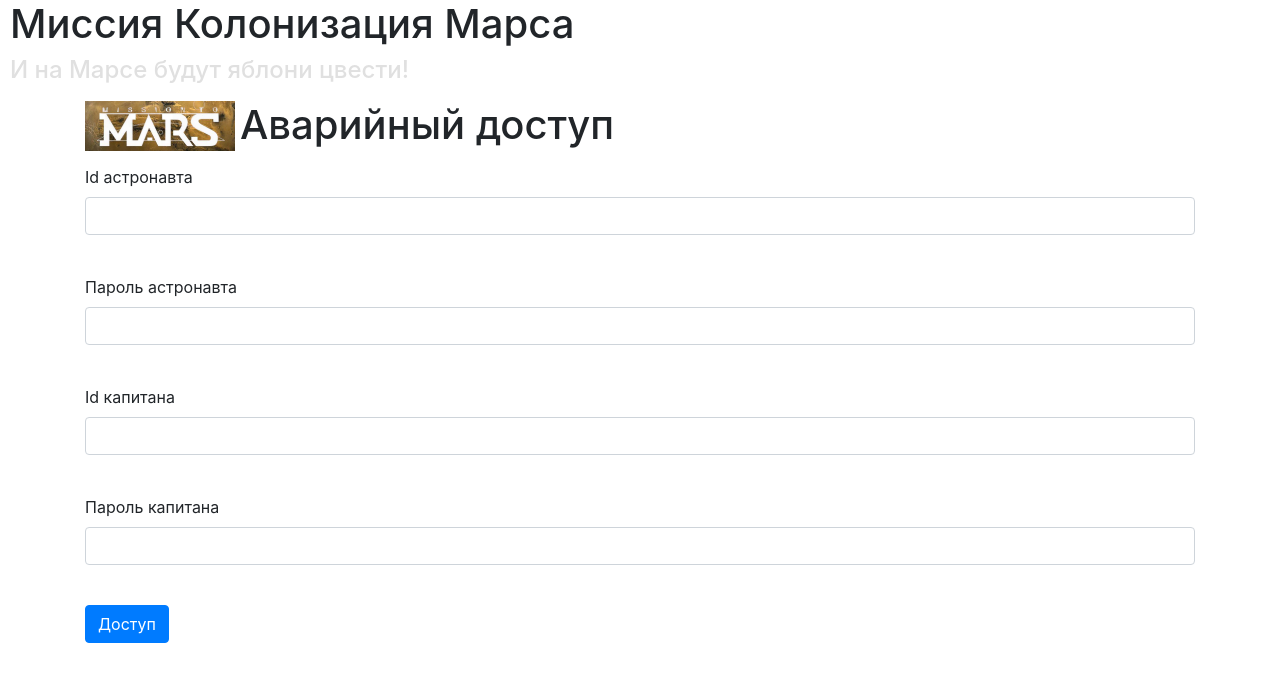
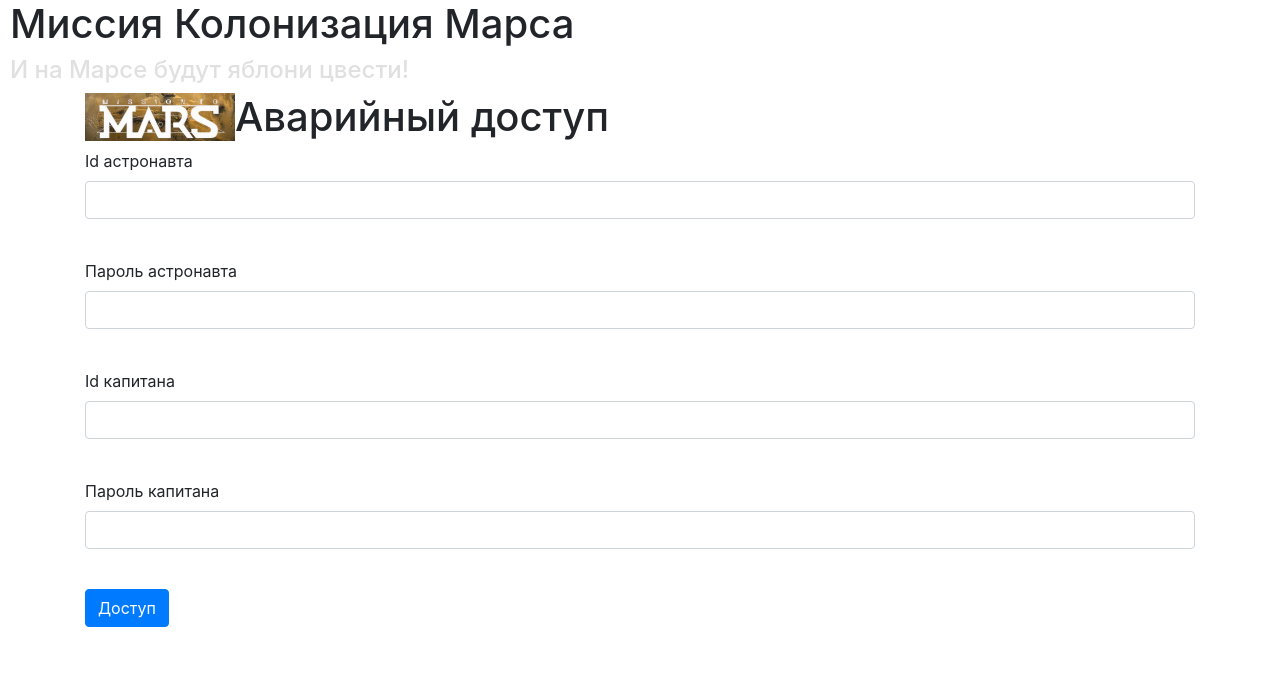
Before and after one commit to Xanops/flask_2_class_5, a Flask app: page /login in a window 1280 px wide. Shown: the top 682 px of the page. Run offline with Flask 2, Linux system fonts and the light colour scheme; some libraries are stand-ins or nearby versions.

Commit message:
second release

```diff
--- a/static/css/style.css
+++ b/static/css/style.css
@@ -3,11 +3,11 @@ h4 {
     margin-left: 10px;
 }
 
-h1 {
+.MKM {
     margin-left: 10px;
 }
 
-img {
-    float: left;
-    margin-right: 5px;
+.AD {
+    padding-left: 150px;
+    background: url(../img/MARS-2-7.png) no-repeat;
 }
--- a/templates/base_main.html
+++ b/templates/base_main.html
@@ -11,7 +11,7 @@
     <title>{{title}}</title>
 </head>
 <body>
-    <h1>Миссия Колонизация Марса</h1>
+    <h1 class="MKM">Миссия Колонизация Марса</h1>
     <h4>И на Марсе будут яблони цвести!</h4>
     <!-- Begin page content -->
     <main role="main" class="container">
--- a/templates/login_main.html
+++ b/templates/login_main.html
@@ -1,10 +1,7 @@
 {% extends "base_main.html" %}
 
 {% block content %}
-<p>
-    <img src="../static/img/MARS-2-7.png">
-    <h1>Аварийный доступ</h1>
-</p>
+<h1 class="AD">Аварийный доступ</h1>
 <form action="" method="post" novalidate>
     {{ form.hidden_tag() }}
     <p>
```
